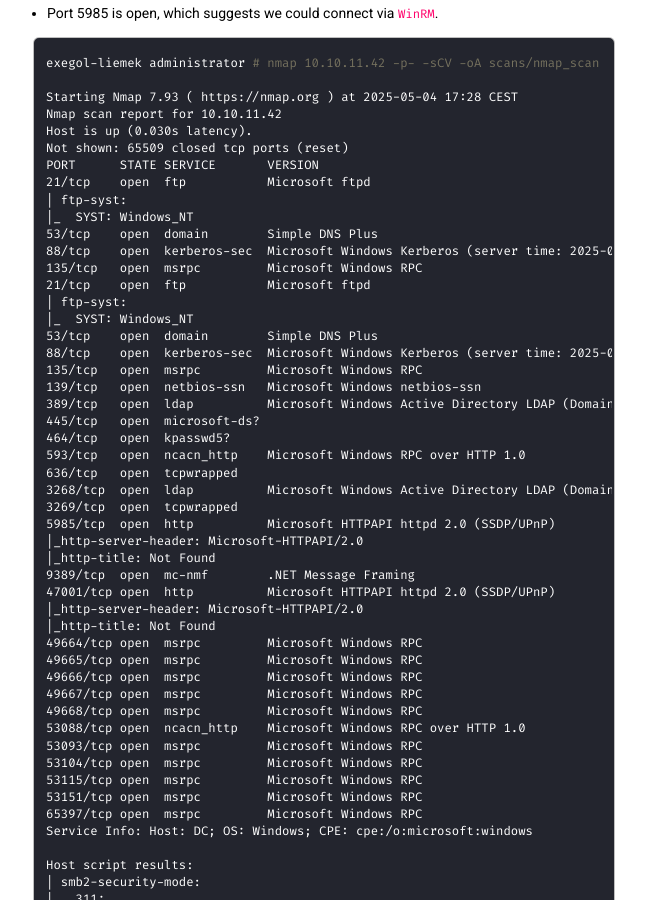
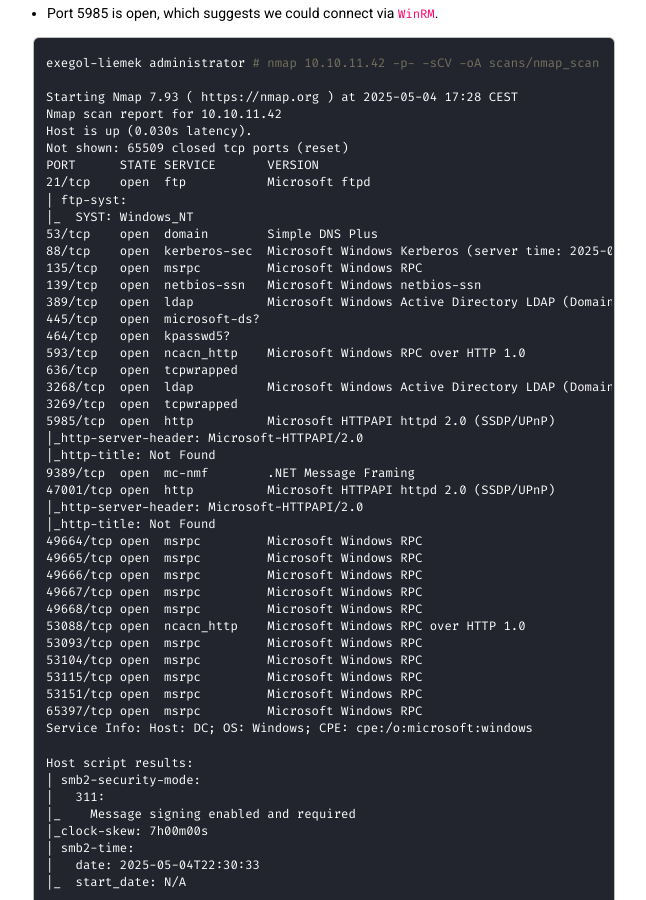
Before and after one commit to iwotylus/iwotylus.github.io, a Jekyll site: the page built from _posts/2025-03-19-Administrator.md, in a window 1280 px wide and 900 px high, scrolled down 633 px. Shown: the whole window, without its empty margins (316-962 px from the left). Built offline with Jekyll 4.4.1, drawn with Linux system fonts in a browser that asks for light colours; some web fonts are replaced.

Commit message:
fix typo

```diff
--- a/_posts/2025-03-19-Administrator.md
+++ b/_posts/2025-03-19-Administrator.md
@@ -27,12 +27,6 @@ Nmap scan report for 10.10.11.42
 Host is up (0.030s latency).
 Not shown: 65509 closed tcp ports (reset)
 PORT      STATE SERVICE       VERSION
-21/tcp    open  ftp           Microsoft ftpd
-| ftp-syst:
-|_  SYST: Windows_NT
-53/tcp    open  domain        Simple DNS Plus
-88/tcp    open  kerberos-sec  Microsoft Windows Kerberos (server time: 2025-05-04 22:29:35Z)
-135/tcp   open  msrpc         Microsoft Windows RPC
 21/tcp    open  ftp           Microsoft ftpd
 | ftp-syst:
 |_  SYST: Windows_NT
```
